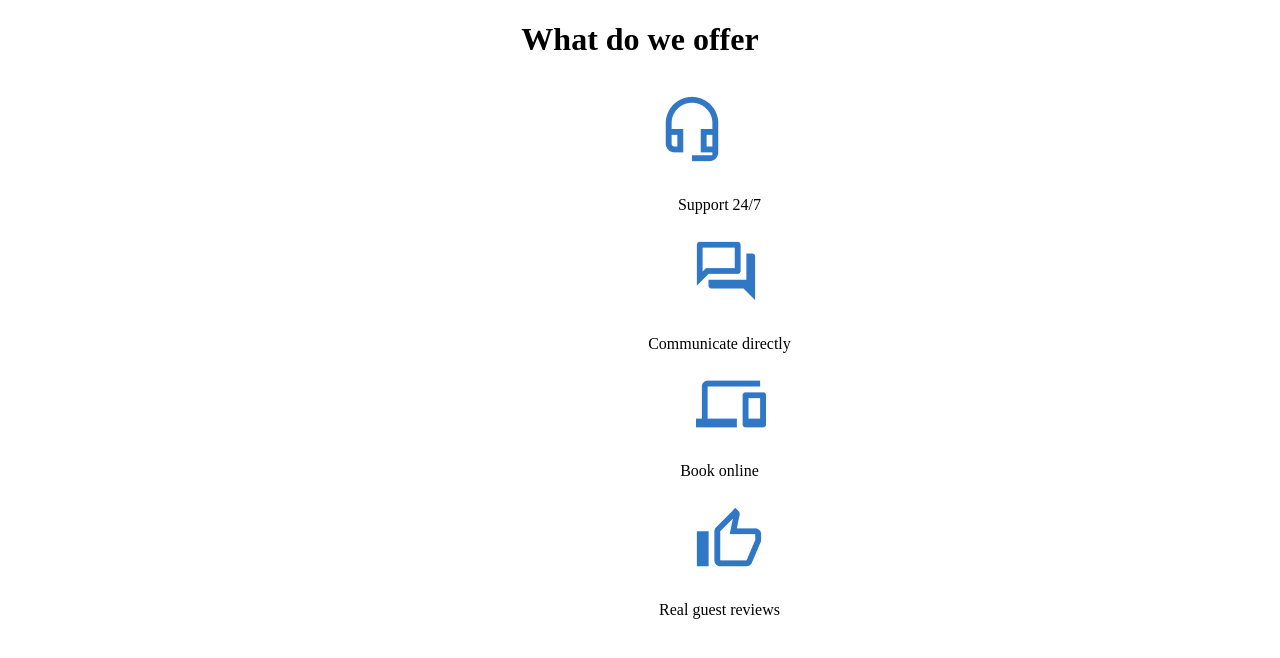
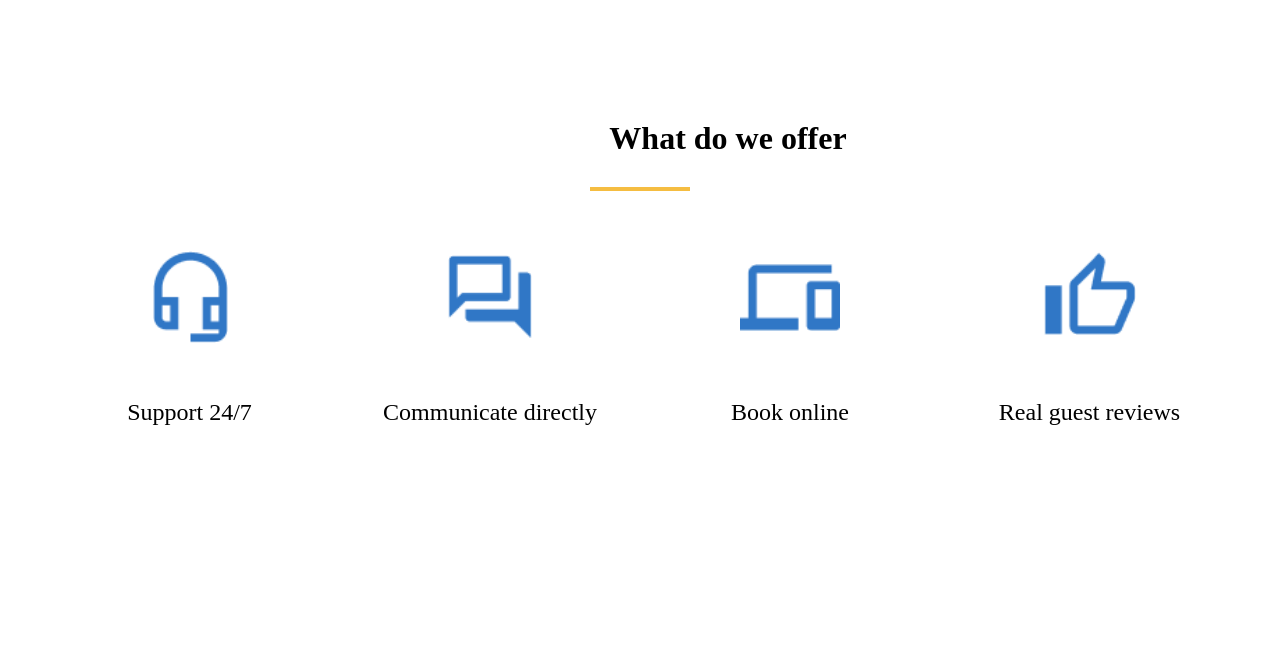
Before and after one commit to LizavetBa/if-html, a plain HTML site: page index.html in a window 1280 px wide. Drawn offline with Linux system fonts and the light colour scheme.

Commit message:
added index.html and What.css added images fot What.css and index.html crated div headphone/chat/laptop/ok added images for them added description for css file

```diff
--- a/index.html
+++ b/index.html
@@ -9,21 +9,22 @@
   <div>
     <div class="Text"></div>
     <h1>What do we offer</h1>
+    <hr>
   </div>
   <div class="headphones">
-    <img src="images/headphones.png">
+    <img src="images/headphones.png" alt="HEADPHONES">
     <p> Support 24/7</p>
   </div>
   <div class="chat">
-    <img src="images/chat.png">
+    <img src="images/chat.png" alt="CHAT">
     <p> Communicate directly </p>
   </div>
   <div class="laptop">
-    <img src="images/laptop.png">
+    <img src="images/laptop.png" alt="LAPTOP">
     <p> Book online</p>
   </div>
   <div class="ok">
-    <img src="images/ok.png">
+    <img src="images/ok.png" alt="REVIEWS">
     <p> Real guest reviews</p>
   </div>
 
--- a/styles/What.css
+++ b/styles/What.css
@@ -1,57 +1,80 @@
-body {
-    margin: 0 auto;
+body{
     text-align: center;
-}
-
-p {
-    position: absolute;
-    font-family: 'Cormorant SC', serif;
-    align-items: center;
-    /*height: 18px;*/
-    width: 215px;
-    box-sizing: border-box;
-    margin: 0 40px;
-    padding: 0 10px;
-    transform: translate(-20%, -40%)
-}
-
-.headphones {
-    position: relative;
-    box-sizing: border-box;
-    margin: 35px 615px;
 
 }
-
-.headphones img {
-    padding: 3px 50px 37px 50px;
+h1{
+    width: 306px;
+    height: 47px;
+    margin: 120px 567px 20px 567px;
 }
-
+hr{
+    border: none;
+    background-color:#F5BD41;
+    color: #F5BD41;
+    height: 4px;
+    width: 100px;
+}
+.headphones {
+    display: inline-block;
+    width: 296px;
+    height: 176px;
+    margin: 52px 0 122px 0;
+}
+.headphones img{
+    width: 75px;
+    height: 92px;
+}
+.headphones p{
+    width: 141px;
+    height: 28px;
+    margin: 52px 77px 0 77px;
+    font-size: 24px;
+}
 .chat {
-    position: relative;
-    box-sizing: border-box;
-    margin: 35px 615px;
+    display: inline-block;
+    width: 296px;
+    height: 176px;
+    margin: 52px 0 122px 0;
 }
-
-.chat img {
-    padding: 3px 80.75px 37px 80.75px;
+.chat img{
+    width: 84px;
+    height: 84px;
 }
-
+.chat p{
+    width: 296px;
+    height: 28px;
+    margin: 56px 0;
+    font-size: 24px;
+}
 .laptop {
-    position: relative;
-    box-sizing: border-box;
-    margin: 35px 615px;
+    display: inline-block;
+    width: 296px;
+    height: 176px;
+    margin: 52px 0 122px 0;
 }
-
-.laptop img {
-    padding: 3px 80.75px 37px 80.75px;
+.laptop img{
+    width: 100px;
+    height: 67px;
 }
-
+.laptop p{
+    width: 168px;
+    height: 28px;
+    margin: 64px 64px 0 64px;
+    font-size: 24px;
+}
 .ok {
-    position: relative;
-    box-sizing: border-box;
-    margin: 35px 615px;
+    display: inline-block;
+    width: 296px;
+    height: 176px;
+    margin: 52px 0 122px 0;
 }
-
-.ok img {
-    padding: 3px 80.75px 37px 80.75px;
+.ok img{
+    width: 92px;
+    height: 83px;
 }
+.ok p{
+    width: 225px;
+    height: 28px;
+    margin: 60px 35px 0 35px;
+    font-size: 24px;
+}
```
